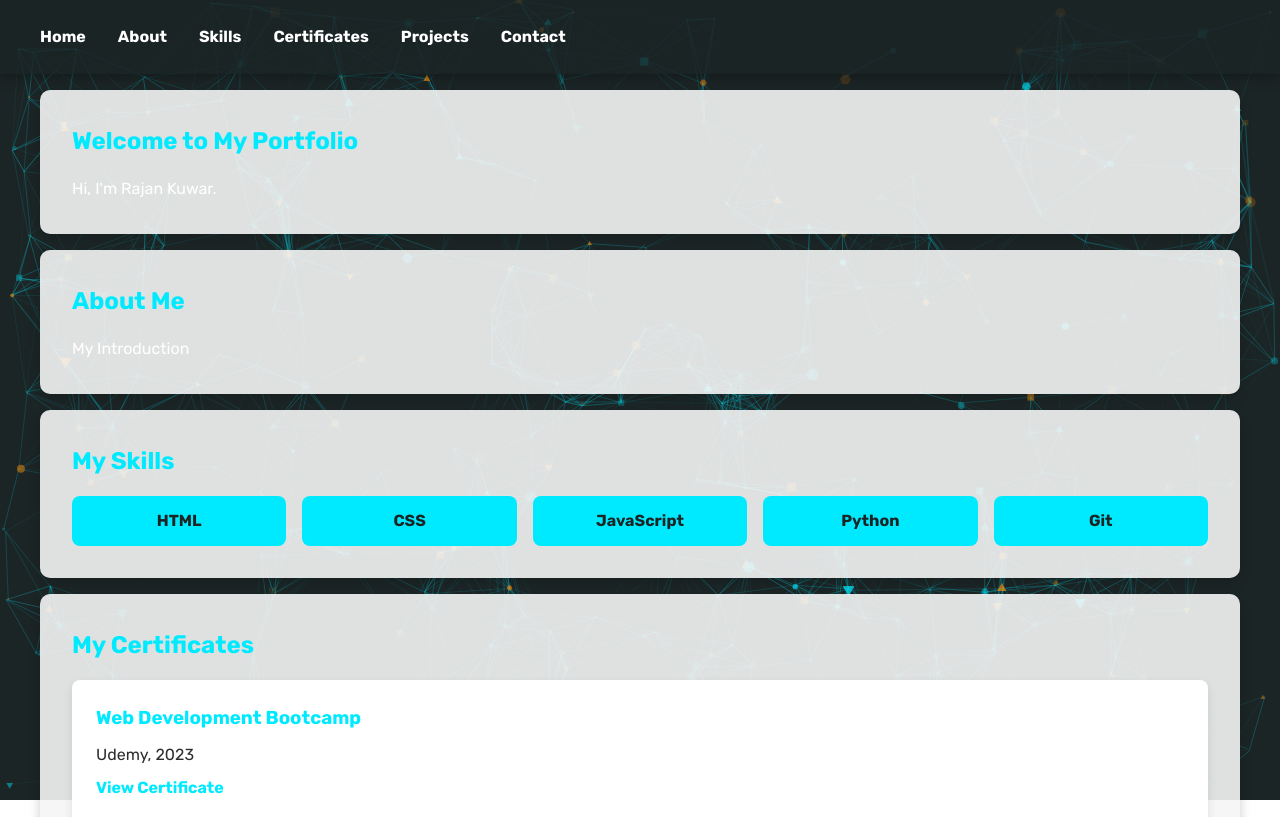
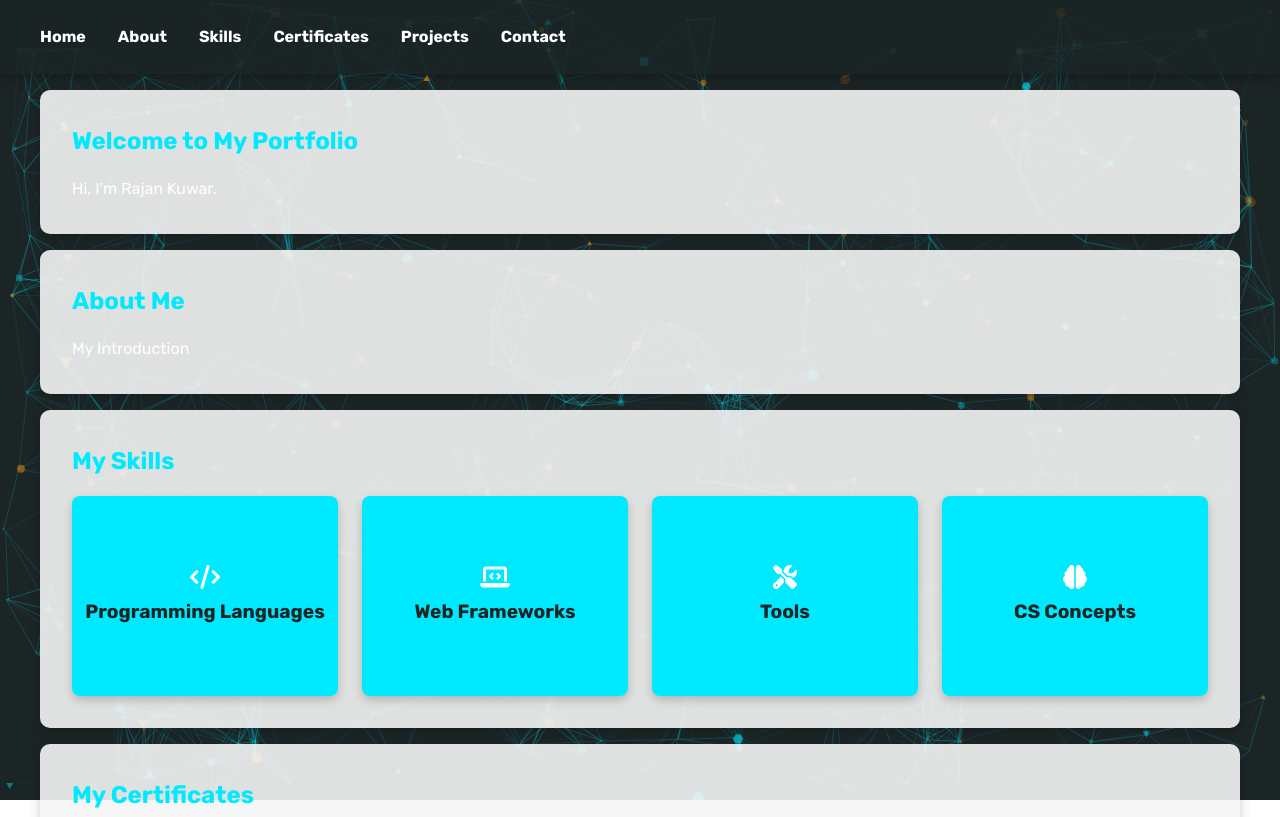
Before and after one commit to rajan10kuwar/My_Website, a plain HTML site: page index.html in a window 1280 px wide. Shown: the top 817 px of the page. Drawn offline with nearby package versions, Linux system fonts and the light colour scheme; animation ran at ten frames a second.

Commit message:
Enhance skills section with flipping box

```diff
--- a/index.html
+++ b/index.html
@@ -53,17 +53,71 @@
             <h2>About Me</h2>
             <p>My Introduction</p>
         </section>
-        <!-- Skills section -->
+        <!-- Skills section with flipping boxes -->
         <section id="skills">
             <h2>My Skills</h2>
-            <ul class="skills-list">
-                <li>HTML</li>
-                <li>CSS</li>
-                <li>JavaScript</li>
-                <li>Python</li>
-                <li>Git</li>
-                <!-- Add more skills as needed -->
-            </ul>
+            <div class="skills-grid">
+                <!-- Programming Languages box -->
+                <div class="skill-box">
+                    <div class="skill-front">
+                        <i class="fas fa-code"></i>
+                        <h3>Programming Languages</h3>
+                    </div>
+                    <div class="skill-back">
+                        <div class="skill-icons">
+                            <i class="fab fa-js" title="JavaScript"></i>
+                            <i class="fab fa-python" title="Python"></i>
+                            <i class="fab fa-java" title="Java"></i>
+                            <i class="fas fa-database" title="SQL"></i>
+                            <i class="fas fa-code" title="C"></i>
+                            <i class="fas fa-code" title="C++"></i>
+                            <i class="fab fa-html5" title="HTML"></i>
+                            <i class="fab fa-css3" title="CSS"></i>
+                        </div>
+                    </div>
+                </div>
+                <!-- Web Frameworks box -->
+                <div class="skill-box">
+                    <div class="skill-front">
+                        <i class="fas fa-laptop-code"></i>
+                        <h3>Web Frameworks</h3>
+                    </div>
+                    <div class="skill-back">
+                        <div class="skill-icons">
+                            <i class="fab fa-react" title="React"></i>
+                            <i class="fab fa-node-js" title="Node.js"></i>
+                        </div>
+                    </div>
+                </div>
+                <!-- Tools box -->
+                <div class="skill-box">
+                    <div class="skill-front">
+                        <i class="fas fa-tools"></i>
+                        <h3>Tools</h3>
+                    </div>
+                    <div class="skill-back">
+                        <div class="skill-icons">
+                            <i class="fab fa-git-alt" title="Git"></i>
+                            <i class="fas fa-code-branch" title="VS Code"></i>
+                            <i class="fab fa-docker" title="Docker"></i>
+                            <i class="fab fa-github" title="GitHub"></i>
+                        </div>
+                    </div>
+                </div>
+                <!-- CS Concepts box -->
+                <div class="skill-box">
+                    <div class="skill-front">
+                        <i class="fas fa-brain"></i>
+                        <h3>CS Concepts</h3>
+                    </div>
+                    <div class="skill-back">
+                        <div class="skill-icons">
+                            <i class="fas fa-sitemap" title="Data Structures"></i>
+                            <i class="fas fa-cogs" title="Algorithms"></i>
+                        </div>
+                    </div>
+                </div>
+            </div>
         </section>
         <!-- Certificates section -->
         <section id="certificates">
--- a/styles.css
+++ b/styles.css
@@ -96,27 +96,75 @@ section h1, section h2 {
     color: #00eaff;
 }
 
-/* Skills section styling */
-.skills-list {
+/* Skills grid styling */
+.skills-grid {
     display: grid;
-    grid-template-columns: repeat(auto-fit, minmax(120px, 1fr));
-    gap: 1rem;
-    list-style: none;
+    grid-template-columns: repeat(auto-fit, minmax(200px, 1fr));
+    gap: 1.5rem;
+    margin-top: 1rem;
 }
 
-.skills-list li {
+/* Skill box styling */
+.skill-box {
+    perspective: 1000px;
+    height: 200px;
+    position: relative;
+}
+
+.skill-box .skill-front, .skill-box .skill-back {
+    position: absolute;
+    width: 100%;
+    height: 100%;
+    backface-visibility: hidden;
+    display: flex;
+    flex-direction: column;
+    justify-content: center;
+    align-items: center;
+    border-radius: 8px;
+    transition: transform 0.6s;
+    box-shadow: 0 4px 10px rgba(0,0,0,0.2);
+}
+
+.skill-front {
     background: #00eaff;
     color: #1c2526;
-    padding: 0.75rem;
-    text-align: center;
-    border-radius: 8px;
-    font-weight: 700;
-    transition: background-color 0.3s, transform 0.3s;
 }
 
-.skills-list li:hover {
+.skill-back {
     background: #ff8c00;
-    transform: scale(1.05);
+    transform: rotateY(180deg);
+}
+
+.skill-box:hover .skill-front {
+    transform: rotateY(180deg);
+}
+
+.skill-box:hover .skill-back {
+    transform: rotateY(0deg);
+}
+
+.skill-front i {
+    font-size: 1.5rem;
+    margin-bottom: 0.5rem;
+    color: #ffffff
+}
+
+.skill-front h3 {
+    font-size: 1.2rem;
+    font-weight: 700;
+}
+
+.skill-icons {
+    display: flex;
+    flex-wrap: wrap;
+    justify-content: center;
+    gap: 1rem;
+    padding: 1rem;
+}
+
+.skill-icons i {
+    font-size: 2rem;
+    color: #ffffff;
 }
 
 /* Certificates section styling */
@@ -300,4 +348,12 @@ footer {
     .nav-menu.active {
         display: flex;
     }
+
+    .skills-grid {
+        grid-template-columns: 1fr;
+    }
+
+    .skill-box {
+        height: 250px;
+    }
 }
```
